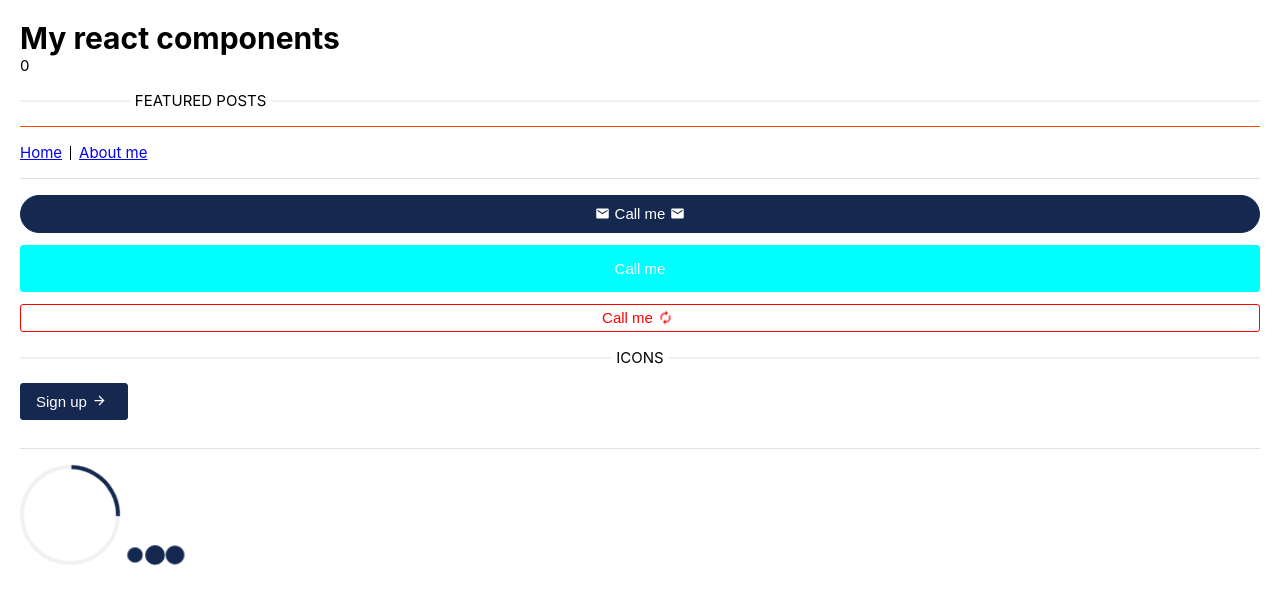
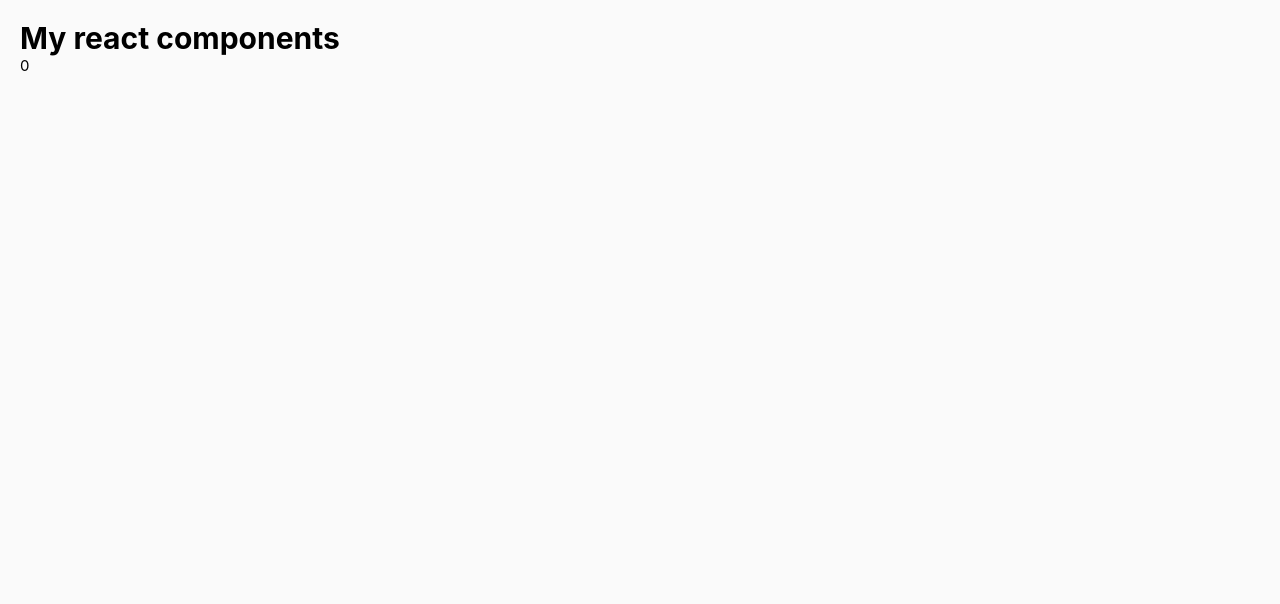
Before and after one commit to ofemmy/custom-components, a React (Create React App) app: page / in a window 1280 px wide. Shown: the top 604 px of the page. Built offline with nearby package versions, Linux system fonts and the light colour scheme.

Commit message:
changed body background

```diff
--- a/src/App.tsx
+++ b/src/App.tsx
@@ -1,9 +1,9 @@
 import React, { useState } from "react";
-import Divider from "./components/Divider";
-import Button from "./components/Button";
-import { MdEmail, MdAutorenew, MdArrowForward } from "react-icons/md";
-import { Loader, Spinner } from "./components/Loader";
-
+// import Divider from "./components/Divider";
+// import Button from "./components/Button";
+// import { MdEmail, MdAutorenew, MdArrowForward } from "react-icons/md";
+// import { Loader, Spinner } from "./components/Loader";
+import Card from "./components/Card";
 function App() {
   const [count, setCount] = useState(0);
   const [isLoading, setLoading] = useState(false);
@@ -18,59 +18,6 @@ function App() {
     <div>
       <h1>My react components</h1>
       <p>{count}</p>
-      <Divider position="left">Featured posts</Divider>
-      <Divider color="orangered" />
-      <a href="/">Home</a>
-      <Divider orientation="vertical" color="#000" />
-      <a href="/">About me</a>
-      <Divider />
-      <div>
-        <Button
-          onClick={() => {
-            setCount(count + 1);
-          }}
-          iconLeft={MdEmail}
-          iconRight={MdEmail}
-          rounded
-          block
-          loading={isLoading}
-        >
-          Call me
-        </Button>
-        <Button
-          onClick={() => {
-            setCount(count + 1);
-          }}
-          size="large"
-          color="cyan"
-          block
-          loading={isLoading}
-        >
-          Call me
-        </Button>
-        <Button
-          onClick={submitHandler}
-          loading={isLoading}
-          size="small"
-          typeVariant="outline"
-          color="red"
-          iconRight={MdAutorenew}
-          block
-        >
-          Call me
-        </Button>
-        <Divider position="center">Icons</Divider>
-        <Button
-          onClick={submitHandler}
-          iconRight={MdArrowForward}
-          loading={isLoading}
-        >
-          Sign up
-        </Button>
-        <Divider />
-      </div>
-      <Spinner />
-      <Loader size="md" />
     </div>
   );
 }
--- a/src/index.tsx
+++ b/src/index.tsx
@@ -13,6 +13,7 @@ body {
   -moz-osx-font-smoothing: grayscale;
   padding:20px;
   font-size: 1.5rem;
+  background:#fafafa;
 };
 html {
   font-size: 62.5%;
```
